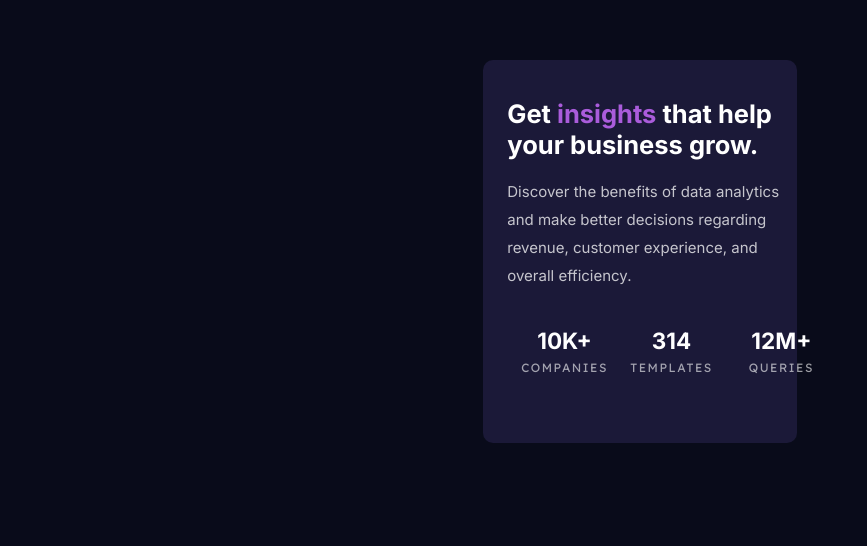
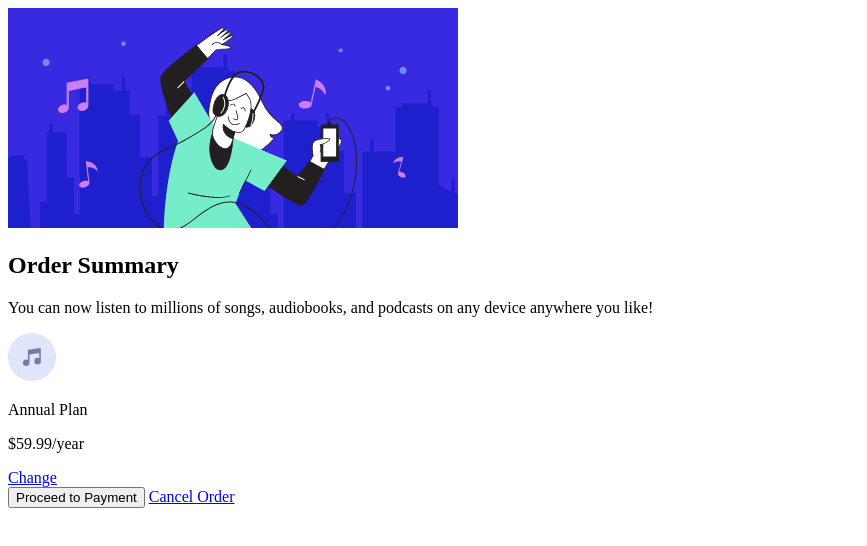
Before and after one commit to Deepali25-K/order-summary-component, a plain HTML site: page index.html in a window 1280 px wide. Shown: the whole page, without its empty margins (0-867 px from the left). Drawn offline with Linux system fonts and the light colour scheme; grey boxes are pictures that could not be loaded.

Commit message:
coded the component

```diff
--- a/index.html
+++ b/index.html
@@ -2,42 +2,43 @@
 <html lang="en">
 <head>
   <meta charset="UTF-8">
-  <meta name="viewport" content="width=device-width, initial-scale=1.0">
+  <meta name="viewport" content="width=device-width, initial-scale=1.0"> <!-- displays site properly based on user's device -->
 
   <link rel="icon" type="image/png" sizes="32x32" href="./images/favicon-32x32.png">
-  <link rel="stylesheet" href="/styles.css">
-  <title>Frontend Mentor | Stats preview card component</title>
 
+  <title>Frontend Mentor | Order summary card</title>
+
+  <!-- Feel free to remove these styles or customise in your own stylesheet 👍 -->
+  <style>
+    .attribution { font-size: 11px; text-align: center; }
+    .attribution a { color: hsl(228, 45%, 44%); }
+  </style>
 </head>
 <body>
   <main>
+    <img src="https://raw.githubusercontent.com/Deepali25-K/order-summary-component/main/images/illustration-hero.svg" alt="illustration">
 
-    <div class="image">
-      <img src="https://i.ibb.co/DGj6p3J/image-header-mobile.jpg" alt="image-header-mobile" border="0">
-    </div>
+    <section>
 
-    <div class="info">
-      <h2>Get <span>insights</span> that help your business grow.</h2>
-      <p class="info-txt">Discover the benefits of data analytics and make better decisions regarding revenue, customer experience, and overall efficiency.</p>
-      <div class="stats">
-        <div class="itm">
-          <span>10K+<span>
-          <p>COMPANIES</p>
+      <h1>Order Summary</h1>
+      <p class="info">You can now listen to millions of songs, audiobooks, and podcasts on any device anywhere you like!</p>
+
+      <div class="plan">
+        <img src="https://raw.githubusercontent.com/Deepali25-K/order-summary-component/main/images/icon-music.svg">
+        <div class="price-plan">
+          <p>Annual Plan</p>
+          <p>$59.99/year</p>
         </div>
-        <div class="itm">
-          <span>314<span>
-          <p>TEMPLATES</p>
-        </div>
-        <div class="itm">
-          <span>12M+<span>
-          <p>QUERIES</p>
-        </div>
-
+        <a href="#">Change</a>
       </div>
 
-    </div>
+      <div class="btn">
+        <button>Proceed to Payment</button>
+        <a href="#">Cancel Order</a>
+      </div>
+
+    </section>
 
   </main>
-
 </body>
 </html>
--- a/styles.css
+++ b/styles.css
@@ -1,128 +1,131 @@
-@import url('https://fonts.googleapis.com/css2?family=Inter:wght@400;700&family=Lexend+Deca&display=swap');
+@import url('https://fonts.googleapis.com/css2?family=Red+Hat+Display:wght@500;700;900&display=swap');
 
 *{
+  margin: 0;
   padding: 0;
-  margin: 0;
   box-sizing: border-box;
 }
 
 html{
-  font-size: 15px;
+  font-size: 16px;
 }
 
-body {
-  background-color: #090B1A;
-  color: #FFF;
+body{
+  height: 100vh;
   display: flex;
   align-items: center;
   justify-content: center;
+  color: hsl(224, 23%, 55%);
+  background-color: hsl(225, 100%, 94%);
+  font-family: 'Red Hat Display', sans-serif;
+  background-image: url("https://raw.githubusercontent.com/Deepali25-K/order-summary-component/main/images/pattern-background-mobile.svg");
+  background-repeat: no-repeat;
+  background-size: contain;
 }
 
 main{
- font-family: 'Inter', sans-serif;
-  width: 20.9rem;
-  margin: 4rem 0;
-  background-color: hsl(244, 38%, 16%);
-  text-align: center;
-  border-radius: 10px;
+  width: 22rem;
+  border-radius: 20px;
+  background-color: hsl(225, 100%, 98%);
 }
 
-.image{
-  height: 15.3rem;
-  border-radius: 10px 10px 0 0;
-  background-color: hsl(277, 64%, 61%);
+section{
+  display: flex;
+  flex-direction: column;
+  gap: 1.2rem;
+  text-align: center;
+  font-weight: 500;
+  padding: 2rem 1.4rem;
 }
 
-.image img{
+img{
   width: 100%;
-  height: 100%;
-  background-size: cover;
-  mix-blend-mode: multiply;
+  border-radius: 20px 20px 0 0;
+}
+
+h1{
+  font-weight: 900;
+  color: hsl(223, 47%, 23%);
+}
+
+p{
+  line-height: 1.5rem;
 }
 
 .info{
-  padding: 2.5rem 1.6rem;
+  padding: 0 1rem;
+  line-height: 1.7rem;
 }
 
-h2{
-  font-size: 1.7rem;
-  margin-bottom: 1.2rem;
+.plan{
+  display: flex;
+  flex-direction: row;
+  align-items: center;
+  justify-content: space-between;
+  padding: 1rem;
+  border-radius: 10px;
+  background-color: hsla(225, 100%, 94%, 0.3);
 }
 
-h2 span{
-  color: hsl(277, 64%, 61%);
+.plan img{
+  height: 50px;
+  width: 50px;
 }
 
-.info-txt{
-  margin-bottom: 2.5rem;
-  font-size: 1rem;
-  line-height: 28px;
-  color: hsla(0, 0%, 100%, 0.75);
+.price-plan p{
+  margin-left: -2rem;
 }
 
-.itm{
-  margin-bottom: 2rem;
+.price-plan p:first-child{
+  color: hsl(223, 47%, 23%);
+  font-weight: 900;
 }
 
-.itm span{
-  font-size: 1.5rem;
+a{
   font-weight: 700;
 }
 
-.itm p{
-  margin-top: 0.4rem;
-  letter-spacing: 0.1rem;
-  font-size: 0.9rem;
-  color: hsla(0, 0%, 100%, 0.6);
-  font-weight: 400;
-  font-family: 'Lexend Deca', sans-serif;
+a:hover{
+  text-decoration: none;
+  color: hsl(245, 75%, 70%);
 }
 
-@media (min-width: 800px){
-  main{
-    display: flex;
-    flex-direction: row;
+button{
+  border: none;
+  color: hsl(0, 0%, 100%);
+  background-color: hsl(245, 75%, 52%);
+  padding: 1.2rem;
+  width: 100%;
+  font-size: 0.9rem;
+  font-weight: 900;
+  border-radius: 8px;
+  margin-bottom: 1.5rem;
+  box-shadow: 0px 23px 23px 0px rgba(114,128,167,0.35);
+  cursor: pointer;
+}
+
+button:hover{
+  background-color: hsl(245, 75%, 70%);
+}
+
+.btn a{
+  font-size: 1rem;
+  font-weight: 900;
+  text-decoration: none;
+  color: hsl(224, 23%, 55%);
+}
+
+.btn a:hover{
+  color: hsl(223, 47%, 23%);
+}
+
+@media (min-width: 600px){
+  body{
+    background-image: url("https://raw.githubusercontent.com/Deepali25-K/order-summary-component/main/images/pattern-background-desktop.svg");
   }
 
-  .image{
-
-    height: 100%;
-    width: 50%;
-    border-radius: 0 10px 10px 0;
+  main{
+    width: 25rem;
   }
 
-  .image img{
-
-  }
-
-  .stats{
-    display: flex;
-    max-width: ;
-  }
-
-  .itm span{
-    /*padding: 35px;*/
-    margin-left: 30px;
-  }
-
-  .itm p{
-    font-size: 12px;
-  }
-  h2{
-    font-size: ;
-  }
-
-  .info-txt, h2{
-    text-align: left;
-    max-width: 375px;
-    margin-right: 50px;
-    margin-left: 0px;
-    /*margin-left: -60px;*/
-  }
-
-  .color-overlay{
-    width: 100%;
-    bottom: 364px;
-    border-radius: 0 10px 10px 0;
-  }
 }
```
